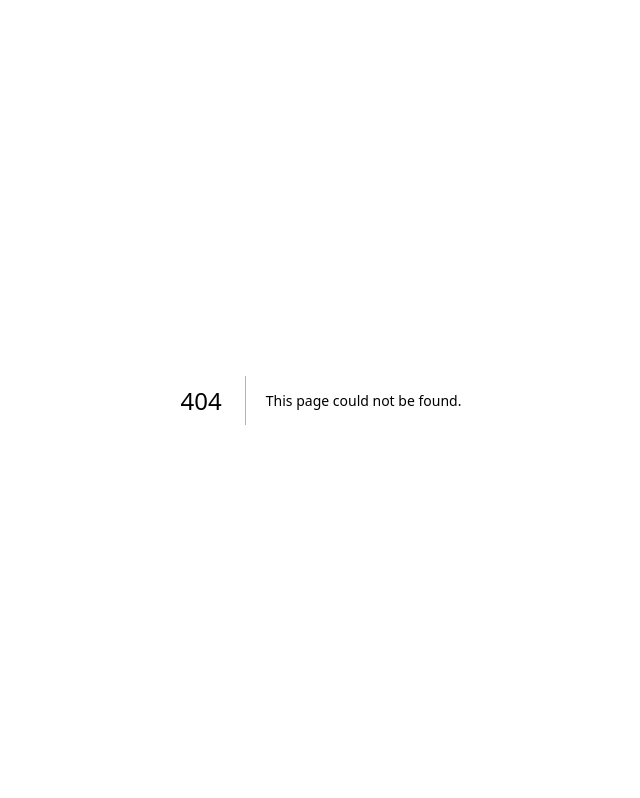
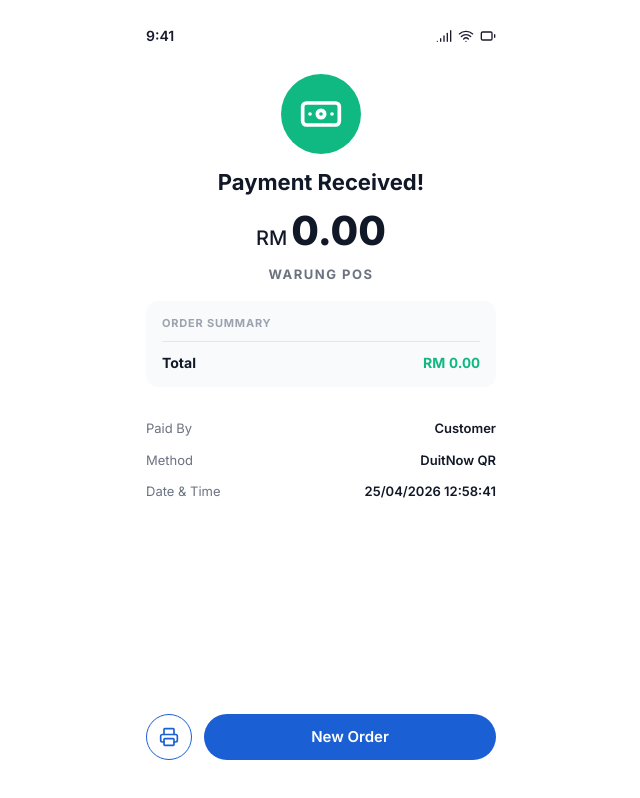
Before and after one commit to myraAnna/go123, a Next.js app in the folder web/: page /warung-ai/payment-received in a window 1280 px wide. Before the commit this address had no page. Shown: the whole page, without its empty margins (319-959 px from the left). Built offline with nearby package versions, Linux system fonts and the light colour scheme.

Commit message:
QR Payment Page flow for successful payment

```diff
--- /dev/null
+++ b/web/src/app/warung-ai/payment-received/page.tsx
@@ -0,0 +1,127 @@
+"use client";
+
+import { useEffect, useState } from "react";
+import { useRouter } from "next/navigation";
+import { Banknote, Printer } from "lucide-react";
+import { StatusBar } from "@/components/services/StatusBar";
+import { type CreatedOrder } from "@/queries/orders";
+
+function formatRM(cents: number): string {
+  return `RM ${(cents / 100).toFixed(2)}`;
+}
+
+function formatDateTime(date: Date): string {
+  const d = date.getDate().toString().padStart(2, "0");
+  const m = (date.getMonth() + 1).toString().padStart(2, "0");
+  const y = date.getFullYear();
+  const hh = date.getHours().toString().padStart(2, "0");
+  const mm = date.getMinutes().toString().padStart(2, "0");
+  const ss = date.getSeconds().toString().padStart(2, "0");
+  return `${d}/${m}/${y} ${hh}:${mm}:${ss}`;
+}
+
+export default function PaymentReceivedPage() {
+  const router = useRouter();
+  const [order, setOrder] = useState<CreatedOrder | null>(null);
+  const [paidAt] = useState(() => new Date());
+
+  useEffect(() => {
+    try {
+      const raw = sessionStorage.getItem("warung-ai:order");
+      if (raw) setOrder(JSON.parse(raw) as CreatedOrder);
+    } catch {}
+  }, []);
+
+  const totalLabel = order ? formatRM(order.totalCents) : "RM 0.00";
+  const [rmPart, centPart] = totalLabel.split(".");
+
+  function handleNewOrder() {
+    sessionStorage.removeItem("warung-ai:order");
+    router.replace("/warung-ai/pos");
+  }
+
+  return (
+    <div className="min-h-screen bg-white">
+      <div className="max-w-[390px] mx-auto min-h-screen flex flex-col">
+        {/* Status Bar */}
+        <div className="px-5 pt-[22px] pb-0">
+          <StatusBar time="9:41" show4G={false} theme="dark" />
+        </div>
+
+        {/* Scroll area */}
+        <div className="flex-1 flex flex-col gap-4 px-5 pt-6 pb-10 overflow-y-auto">
+          {/* Hero */}
+          <div className="flex flex-col items-center gap-3">
+            <div className="w-20 h-20 rounded-full bg-[#10B981] flex items-center justify-center">
+              <Banknote className="w-11 h-11 text-white" />
+            </div>
+            <span className="text-[#111827] text-[22px] font-bold">Payment Received!</span>
+            <div className="flex items-baseline gap-1">
+              <span className="text-[#111827] text-[20px] font-medium">RM</span>
+              <span className="text-[#111827] text-[40px] font-extrabold leading-none">
+                {order ? (order.totalCents / 100).toFixed(2) : "0.00"}
+              </span>
+            </div>
+            <span className="text-[#6B7280] text-[13px] font-bold tracking-[1.5px] uppercase">
+              Warung POS
+            </span>
+          </div>
+
+          {/* Order summary card */}
+          <div className="bg-[#F9FAFB] rounded-[12px] flex flex-col gap-2 px-4 py-3.5">
+            <span className="text-[#9CA3AF] text-[11px] font-bold tracking-[0.8px] uppercase">
+              Order Summary
+            </span>
+            {order?.items.map((it) => (
+              <div key={it.menuItemId} className="flex items-center">
+                <span className="flex-1 text-[#374151] text-[13px]">{it.name}</span>
+                <span className="text-[#111827] text-[13px] font-semibold tabular-nums">
+                  {formatRM(it.lineTotalCents)}
+                </span>
+              </div>
+            ))}
+            <div className="h-px bg-[#E5E7EB] my-0.5" />
+            <div className="flex items-center">
+              <span className="flex-1 text-[#111827] text-[14px] font-bold">Total</span>
+              <span className="text-[#10B981] text-[14px] font-bold tabular-nums">{totalLabel}</span>
+            </div>
+          </div>
+
+          {/* Transaction details */}
+          <div className="flex flex-col gap-3 px-0 py-4">
+            <div className="flex items-center">
+              <span className="flex-1 text-[#6B7280] text-[13px]">Paid By</span>
+              <span className="text-[#111827] text-[13px] font-semibold">Customer</span>
+            </div>
+            <div className="flex items-center">
+              <span className="flex-1 text-[#6B7280] text-[13px]">Method</span>
+              <span className="text-[#111827] text-[13px] font-semibold">DuitNow QR</span>
+            </div>
+            <div className="flex items-center">
+              <span className="flex-1 text-[#6B7280] text-[13px]">Date &amp; Time</span>
+              <span className="text-[#111827] text-[13px] font-semibold">{formatDateTime(paidAt)}</span>
+            </div>
+          </div>
+
+          <div className="flex-1" />
+
+          {/* Bottom actions */}
+          <div className="flex items-center gap-3">
+            <button
+              onClick={() => window.print()}
+              className="w-[46px] h-[46px] rounded-full border-[1.5px] border-[#1A5FD4] bg-white flex items-center justify-center shrink-0"
+            >
+              <Printer className="w-5 h-5 text-[#1A5FD4]" />
+            </button>
+            <button
+              onClick={handleNewOrder}
+              className="flex-1 h-[46px] rounded-full bg-[#1A5FD4] text-white text-[15px] font-semibold flex items-center justify-center"
+            >
+              New Order
+            </button>
+          </div>
+        </div>
+      </div>
+    </div>
+  );
+}
--- a/web/src/app/warung-ai/qr-payment/page.tsx
+++ b/web/src/app/warung-ai/qr-payment/page.tsx
@@ -39,6 +39,13 @@ export default function QRPaymentPage() {
     }, 1000);
     return () => clearInterval(id);
   }, []);
+
+  useEffect(() => {
+    const id = setTimeout(() => {
+      router.replace("/warung-ai/payment-received");
+    }, 8000);
+    return () => clearTimeout(id);
+  }, [router]);
 
   const qrValue = useMemo(() => {
     if (!order) return "";
```
